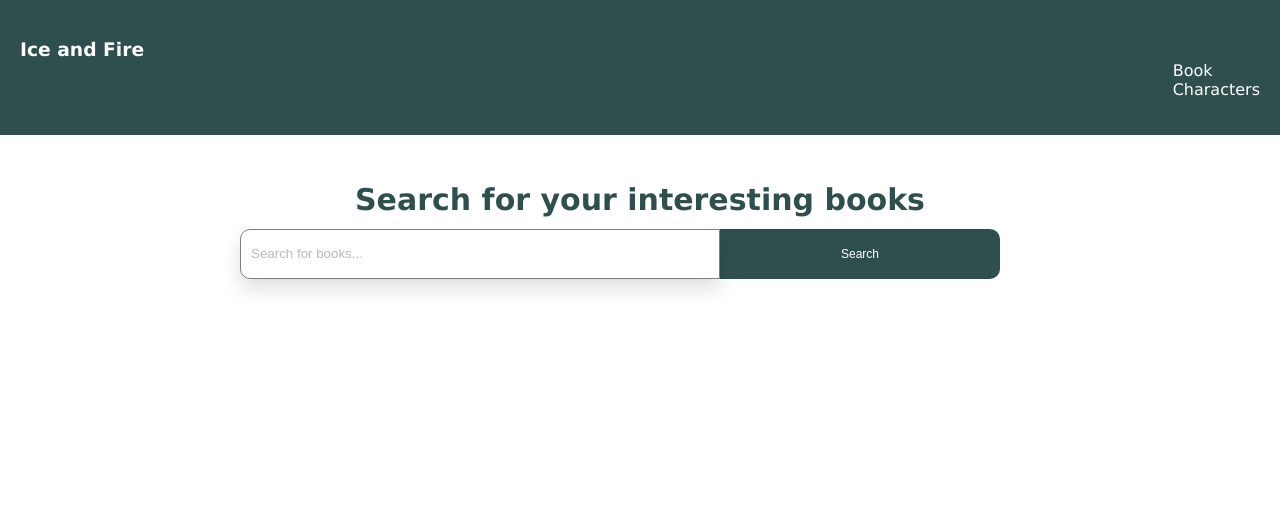
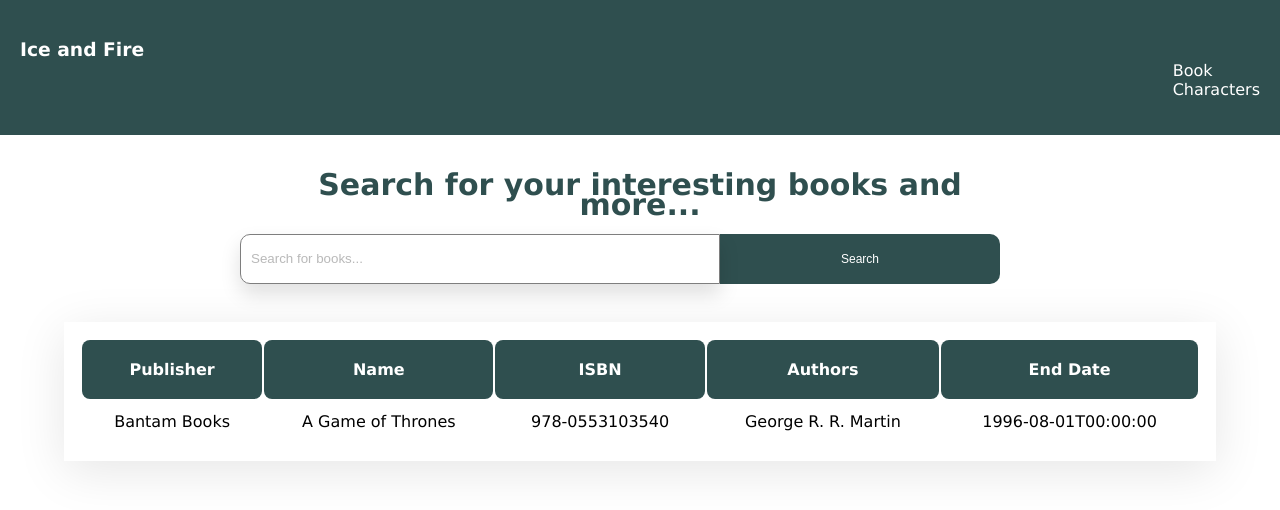
Before and after one commit to siccoo/dro-books, a React (Create React App) app: page / in a window 1280 px wide. Shown: the top 510 px of the page. Built offline with nearby package versions, Linux system fonts and the light colour scheme.

Commit message:
updates on http-common.ts, Characters.tsx, Books.tsx, App.scss, styles.scss

```diff
--- a/src/App.scss
+++ b/src/App.scss
@@ -1,7 +1,7 @@
 .app {
 
   &__header {
-    background: darkslategray;
+    background: #2f4f4f;
     color: #ffffff;
     padding: 20px;
     display: flex;
@@ -25,7 +25,4 @@
       }
     }
   }
-
-  &__routes {
-  }
 }
--- a/src/assets/scss/styles.scss
+++ b/src/assets/scss/styles.scss
@@ -1,10 +1,12 @@
+// STYLING SEARCH AREA
+
 .search-area {
   max-width: 800px;
   margin: auto;
-    padding: 15px;
+//   padding: 15px;
 
   .empty-state {
-        color: darkslategray;
+    color: #2f4f4f;
     font-size: 30px;
     line-height: 20px;
     font-weight: 600;
@@ -40,7 +42,7 @@
       text-align: center;
       color: white;
       padding: 10px 20px;
-            background: darkslategray;
+      background: #2f4f4f;
       box-sizing: border-box;
       border: none;
       cursor: pointer;
@@ -48,3 +50,23 @@
     }
   }
 }
+
+// STYLING BOOKS.TSX COMPONENT
+table {
+  margin: 3% 0 0 5%;
+  width: 90vw;
+  box-shadow: rgba(0, 0, 0, 0.1) 0px 10px 50px;
+  padding: 1em;
+
+  th{
+    background: #2f4f4f;
+    padding: 20px;
+    color: #ffffff;
+    border-radius: 8px;
+  }
+
+  td{
+    text-align: center;
+    padding: 0.7em;
+  }
+}
--- a/src/components/books/Books.tsx
+++ b/src/components/books/Books.tsx
@@ -1,11 +1,11 @@
 import "../../assets/scss/styles.scss";
 
-const Books = () => {
+const Books: React.FC = () => {
   return (
     <div>
       {/* <!-- Search Area --> */}
       <div className="search-area">
-        <h1 className="empty-state">Search for your interesting books</h1>
+        <h1 className="empty-state">Search for your interesting books and more...</h1>
         <br />
         <form id="form">
           <div className="input-group">
@@ -15,7 +15,24 @@ const Books = () => {
         </form>
       </div>
       <table>
-
+        <thead>
+          <tr>
+            <th>Publisher</th>
+            <th>Name</th>
+            <th>ISBN</th>
+            <th>Authors</th>
+            <th>End Date</th>
+          </tr>
+        </thead>
+        <tbody>
+          <tr>
+            <td>Bantam Books</td>
+            <td>A Game of Thrones</td>
+            <td>978-0553103540</td>
+            <td>George R. R. Martin</td>
+            <td>1996-08-01T00:00:00</td>
+          </tr>
+        </tbody>
       </table>
     </div>
   )
--- a/src/components/characters/Characters.tsx
+++ b/src/components/characters/Characters.tsx
@@ -1,6 +1,20 @@
-const Characters = () => {
+import "../../assets/scss/styles.scss";
+
+const Characters: React.FC = () => {
   return (
-    <div>Characters</div>
+    <div>
+      {/* <!-- Search Area --> */}
+      <div className="search-area">
+        <h1 className="empty-state">Search for your interesting books and more...</h1>
+        <br />
+        <form id="form">
+          <div className="input-group">
+            <input type="text" id="search" placeholder="Search by author, name, isbn etc" />
+            <button type="submit">Search</button>
+          </div>
+        </form>
+      </div>
+    </div>
   )
 }
 
```
Also changed, not shown: src/utils/http-common.ts (added, +8 -0 lines). Lines whose indentation alone changed are shown as unchanged.
